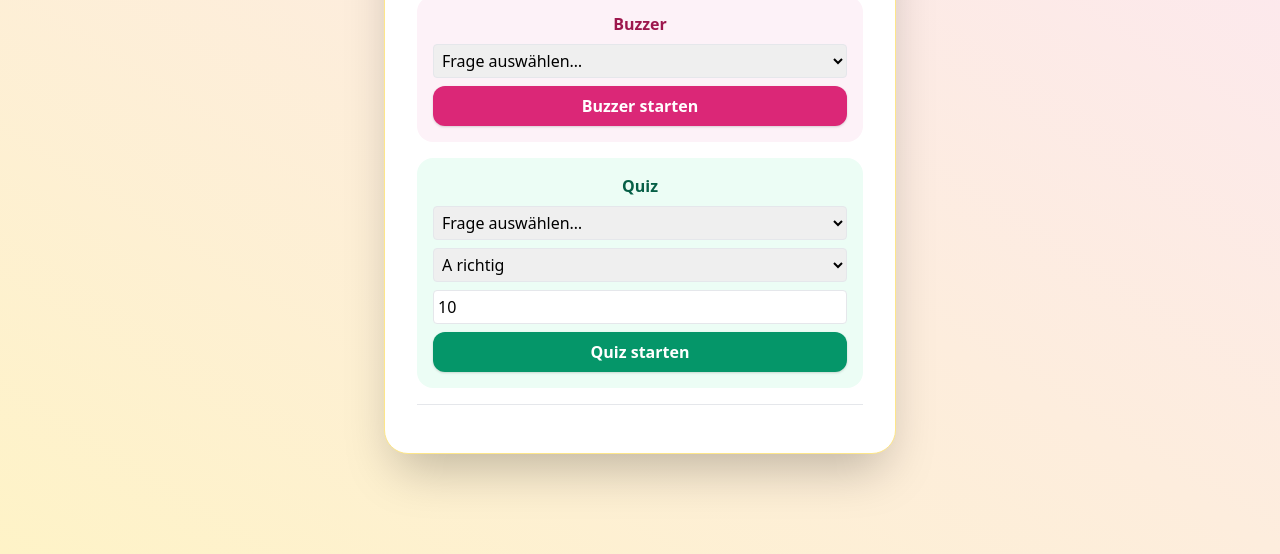
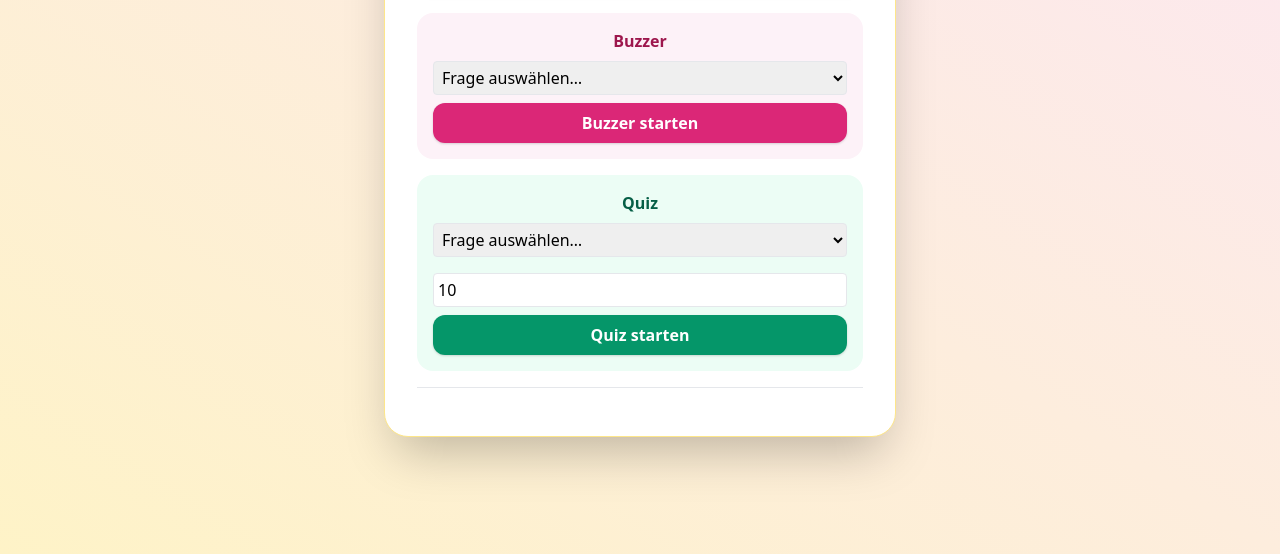
Before and after one commit to D1oniy/Zirkus-Quiz, a website: page public/admin.html in a window 1280 px wide. Shown: the part 246-800 px from the top of the page. Drawn offline with nearby package versions, Linux system fonts and the light colour scheme; no server answers.

Commit message:
Update admin.html

```diff
--- a/public/admin.html
+++ b/public/admin.html
@@ -30,12 +30,8 @@
                 <select id="quiz-frage" class="border rounded p-1 mb-2 w-full focus:ring-2 focus:ring-green-300">
                     <option value="">Frage auswählen…</option>
                 </select>
-                <select id="quiz-richtige" class="border rounded p-1 mb-2 w-full">
-                    <option value="0">A richtig</option>
-                    <option value="1">B richtig</option>
-                    <option value="2">C richtig</option>
-                    <option value="3">D richtig</option>
-                </select>
+                <div id="quiz-antworten" class="mb-2"></div>
+                <div id="quiz-richtige-anzeige" class="mb-2 font-bold text-green-700"></div>
                 <input id="quiz-timer" type="number" value="10" min="5" max="60" class="border rounded p-1 mb-2 w-full" placeholder="Quiz Zeit (Sekunden)">
                 <button onclick="window.starteQuiz()" class="bg-green-600 text-white font-bold px-4 py-2 rounded-xl w-full shadow hover:bg-green-700 transition">
                     Quiz starten
```
